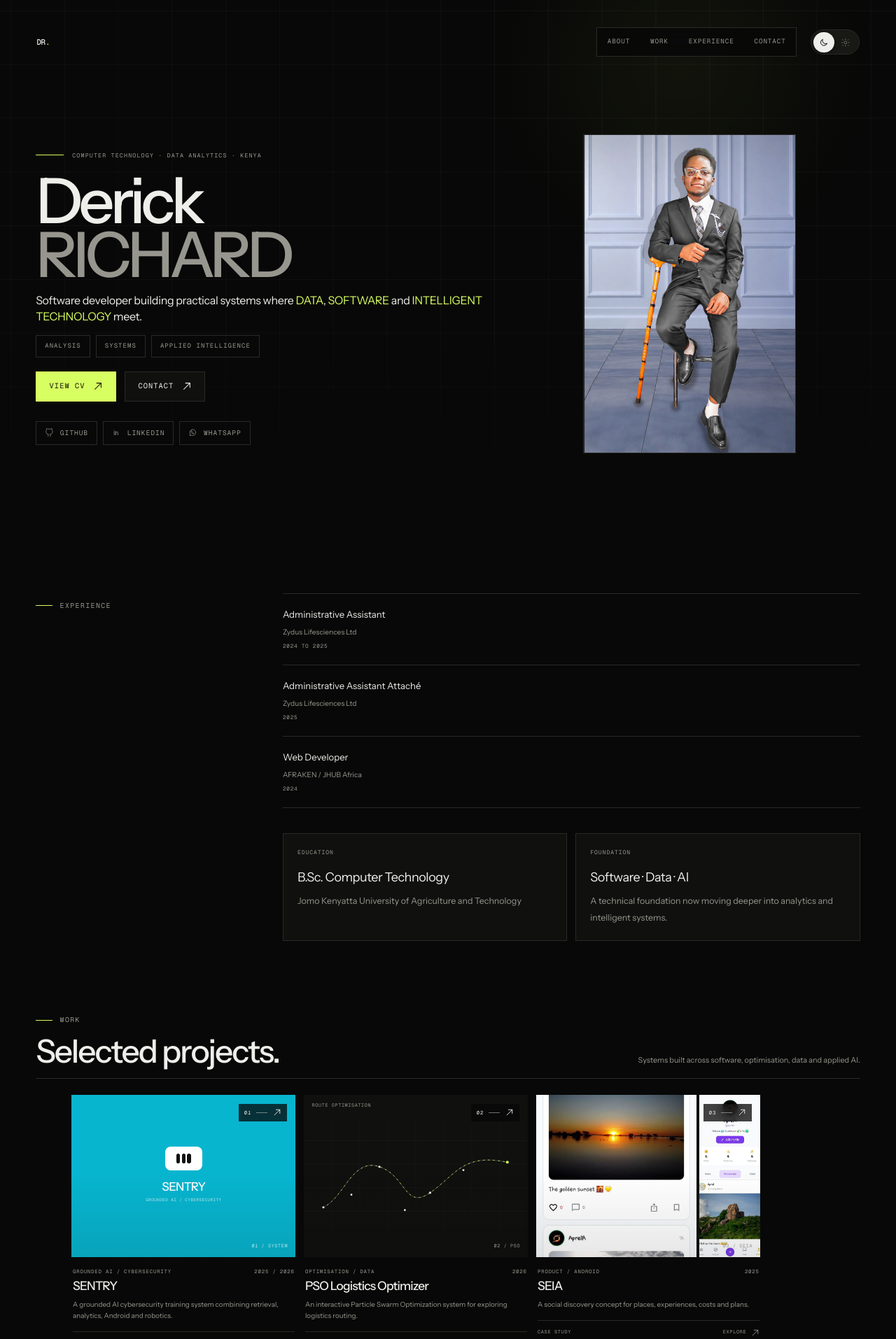
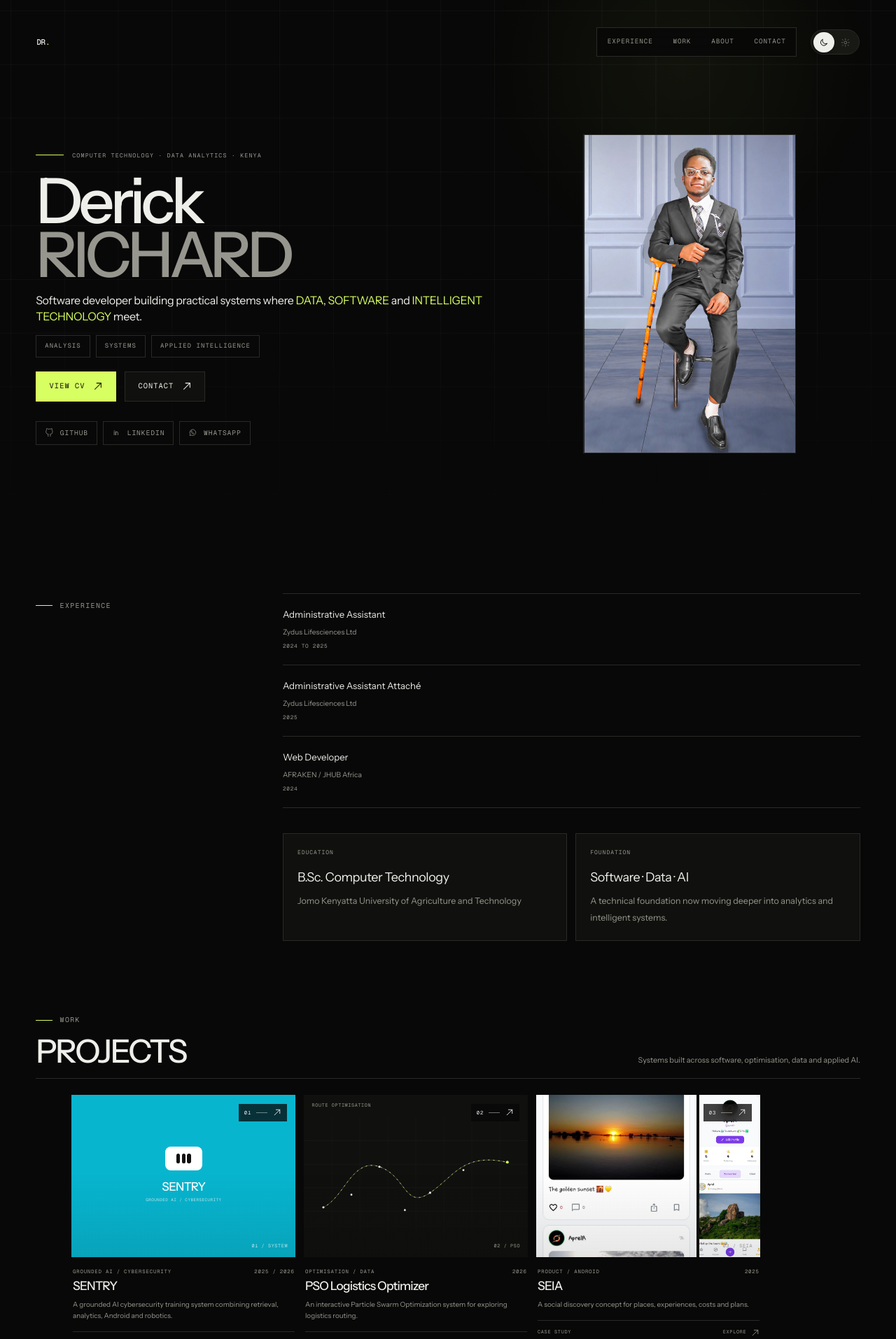
Before and after one commit to dericktrichard/dericktrichard, a Next.js app: page / in a window 1280 px wide. Shown: the top 1914 px of the page at 70% size. Built offline with nearby package versions, Linux system fonts and the light colour scheme.

Commit message:
arrangement revised

```diff
--- a/app/components/navigation.tsx
+++ b/app/components/navigation.tsx
@@ -5,9 +5,9 @@ import { useState } from "react";
 import { ThemeToggle } from "../theme-toggle";
 
 const links = [
+  { label: "Experience", href: "#experience" },
+  { label: "Work", href: "#work" },
   { label: "About", href: "#about" },
-  { label: "Work", href: "#work" },
-  { label: "Experience", href: "#experience" },
   { label: "Contact", href: "#contact" },
 ];
 
--- a/app/page.tsx
+++ b/app/page.tsx
@@ -390,7 +390,7 @@ export default function Home() {
               <div>
                 <div className="eyebrow">Work</div>
 
-                <h2 className="section-title mt-4">Selected projects.</h2>
+                <h2 className="section-title mt-4">PROJECTS</h2>
               </div>
 
               <p className="work-heading-copy">
```
